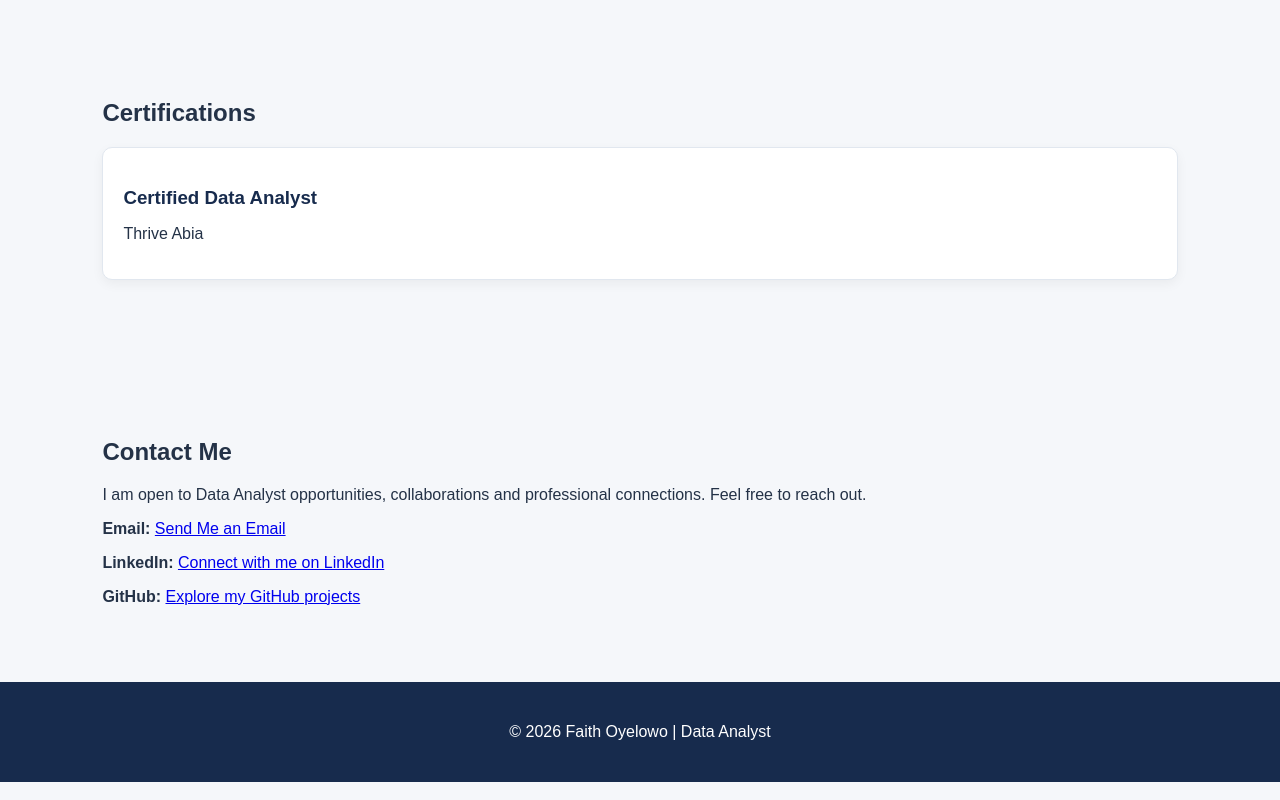
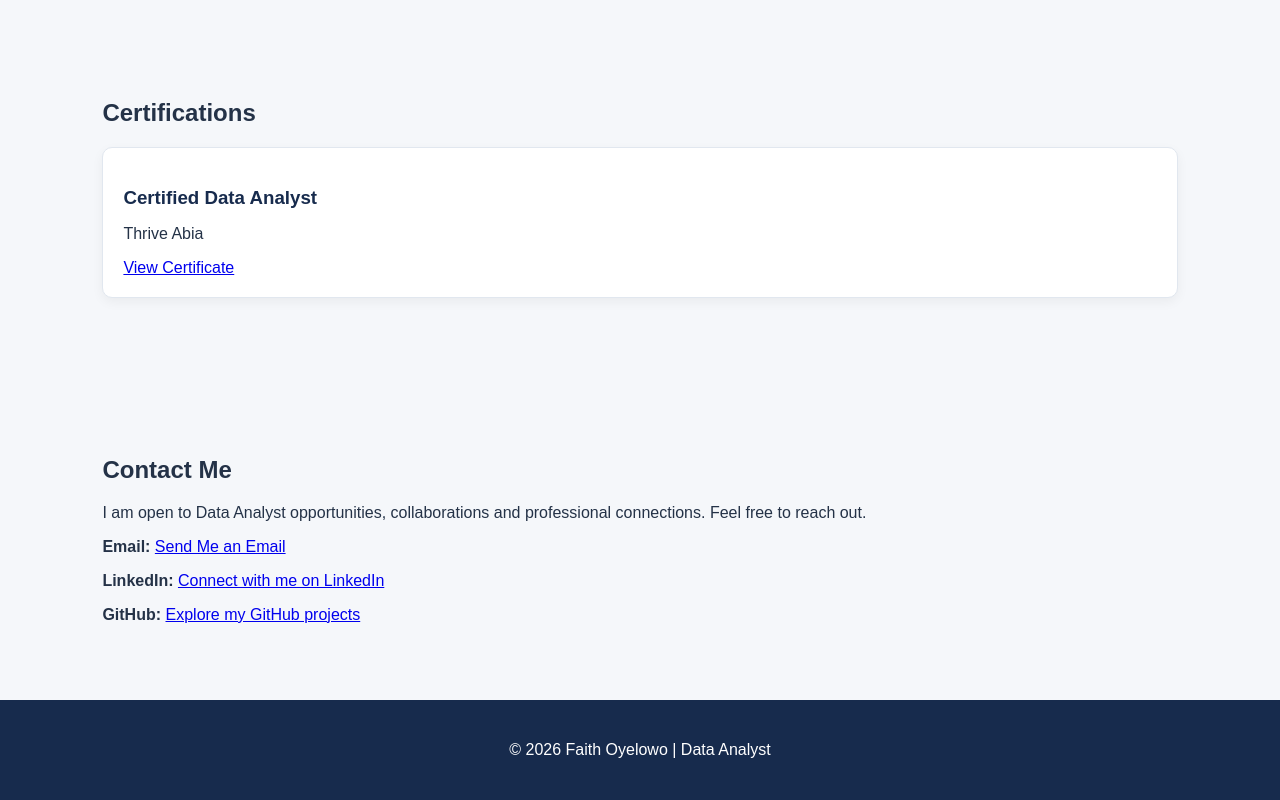
Before and after one commit to faithoyelowo/faithoyelowo.github.io, a plain HTML site: page index.html in a window 1280 px wide. Shown: the part 3457-4257 px from the top of the page. Drawn offline with Linux system fonts and the light colour scheme.

Commit message:
Add certificate links and refine navigation

```diff
--- a/index.html
+++ b/index.html
@@ -270,6 +270,9 @@
     <div class="certificate">
         <h3>Certified Data Analyst</h3>
         <p>Thrive Abia</p>
+        <a href="Thrive_Abia_Certificate.pdf" target="_blank">
+            View Certificate
+        </a>
     </div>
 
 </section>
```
